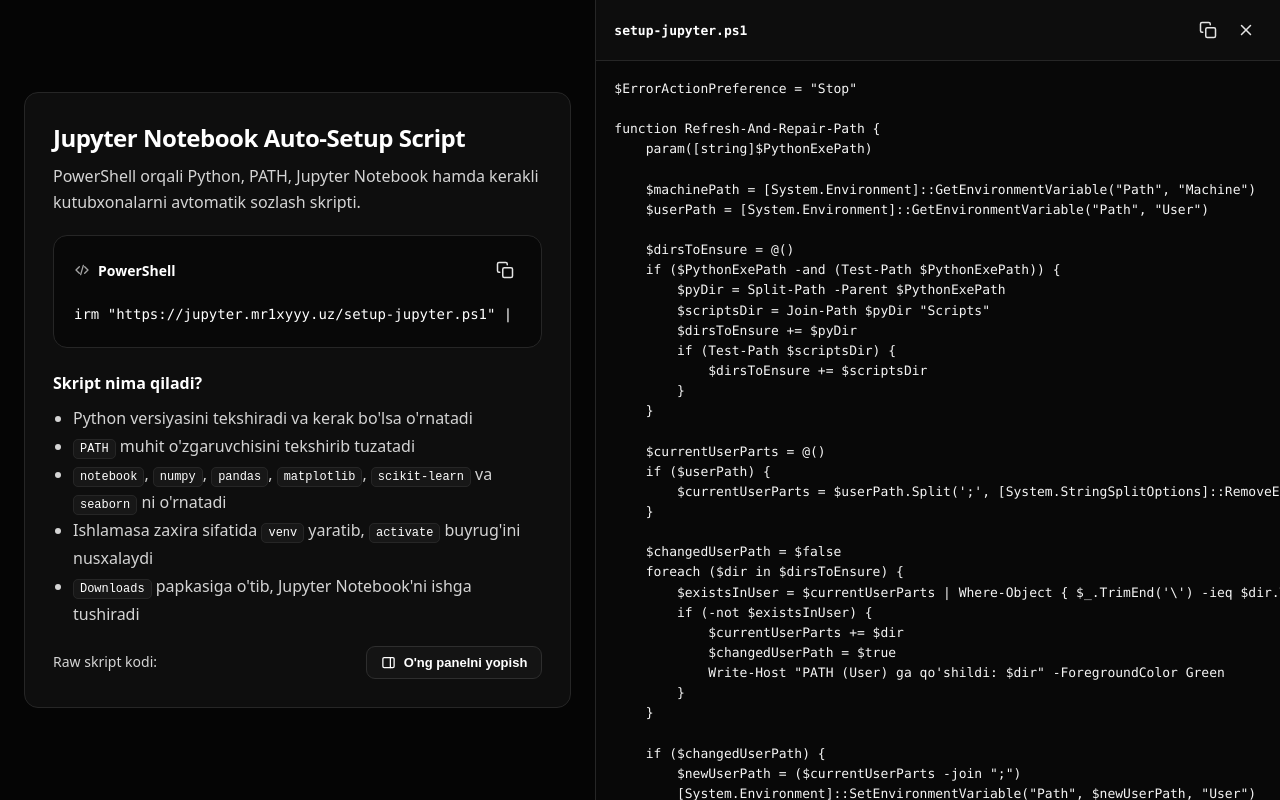
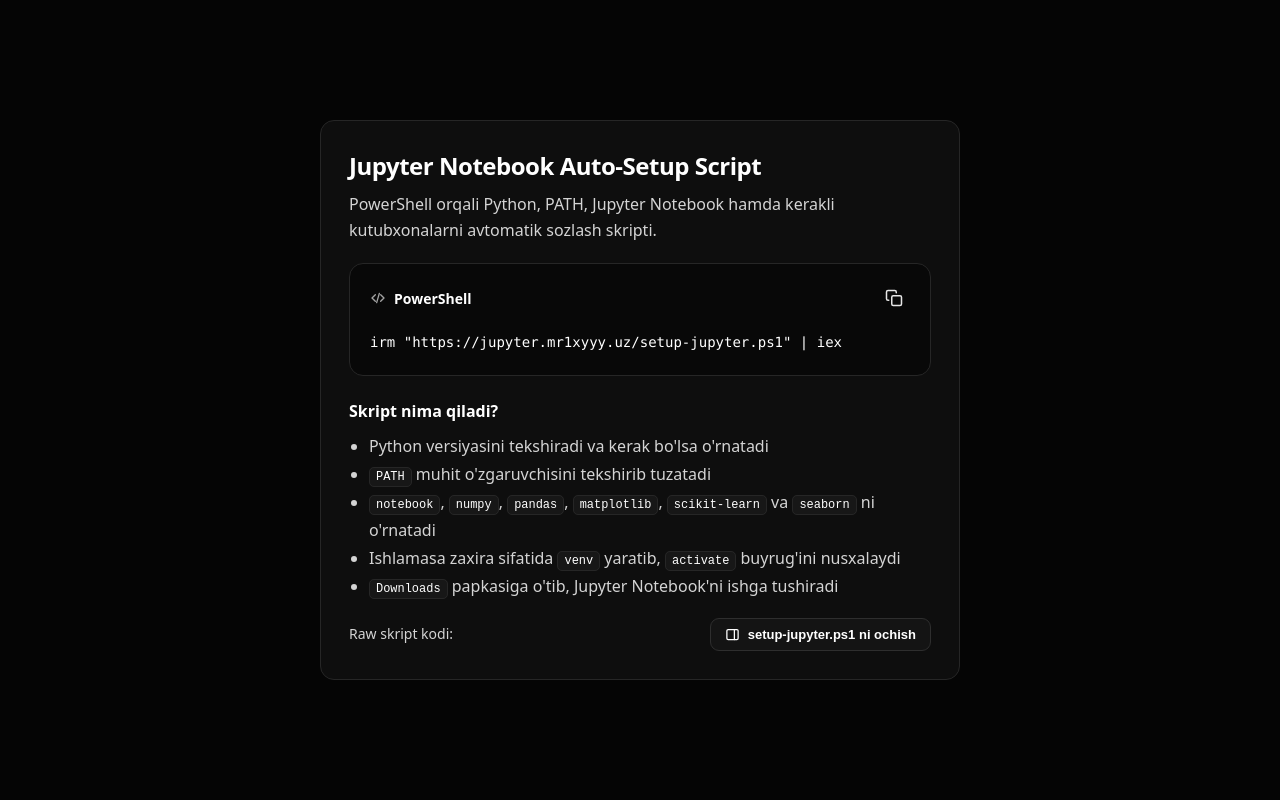
Before and after one commit to mr1xyyy/ps-scripts, a plain HTML site: page index.html in a window 1280 px wide. Drawn offline with Linux system fonts and the light colour scheme; no server answers.

Commit message:
Update index.html

```diff
--- a/index.html
+++ b/index.html
@@ -294,7 +294,7 @@
   </style>
 </head>
 <body>
-  <div id="layout" class="split-layout">
+  <div id="layout" class="split-layout raw-closed">
     <main class="info-pane">
       <div class="card">
         <h1>Jupyter Notebook Auto-Setup Script</h1>
@@ -339,7 +339,7 @@
               <rect x="3" y="4" width="18" height="16" rx="2"></rect>
               <line x1="15" y1="4" x2="15" y2="20"></line>
             </svg>
-            <span id="panelToggleText">O'ng panelni yopish</span>
+            <span id="panelToggleText">setup-jupyter.ps1 ni ochish</span>
           </button>
         </div>
       </div>
@@ -631,8 +631,6 @@ if ($globalJupyterOk) {
         loadRawScript();
       }
     }
-
-    loadRawScript();
   </script>
 </body>
 </html>
```
